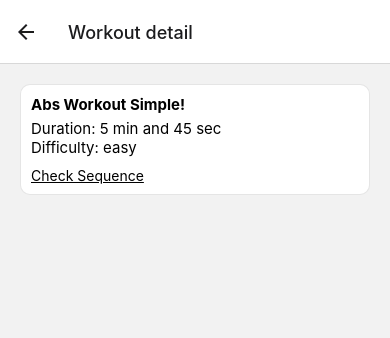
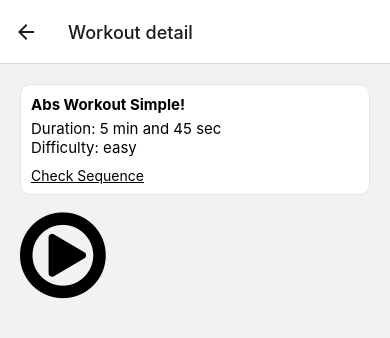
Before and after one commit to Isrealsix/workout, a React Native app: screen / in a window 390 px wide. Both pictures are taken after a click on the element 195 px from the left and 212 px from the top of the page. Shown: the top 338 px of the page. Built offline with nearby package versions, Linux system fonts and the light colour scheme.

Commit message:
added play icon

```diff
--- a/screens/WorkoutDetailScreen.tsx
+++ b/screens/WorkoutDetailScreen.tsx
@@ -46,27 +46,12 @@ const WorkoutDetailScreen = ({ route }: IProps) => {
           </View>
         </Modal>
       </WorkoutItem>
-      {/* <PressableText
-        onPress={() => setIsModalVisible(true)}
-        text="Check Sequence"
-      />
-      <Modal
-        visible={isModalVisible}
-        transparent={false}
-        animationType="slide"
-      >
-      <View style={styles.centerView}>
-        <Text style={{ marginBottom: 100 }}>Hello There!</Text>
-        {/* <PressableText
-          onPress={() => setIsModalVisible(false)}
-          text="Close"
+      <View>
+        <FontAwesome
+          name="play-circle-o"
+          size={100}
         />
       </View>
-      </Modal>
-      <MontserratText
-        style={{fontSize: 30}}>
-        New Workout
-      </MontserratText> */}
     </View>
   );
 };
```
